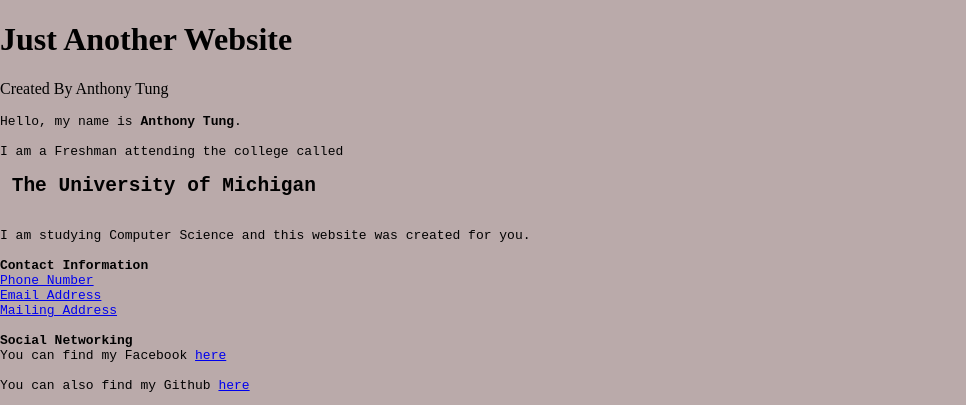
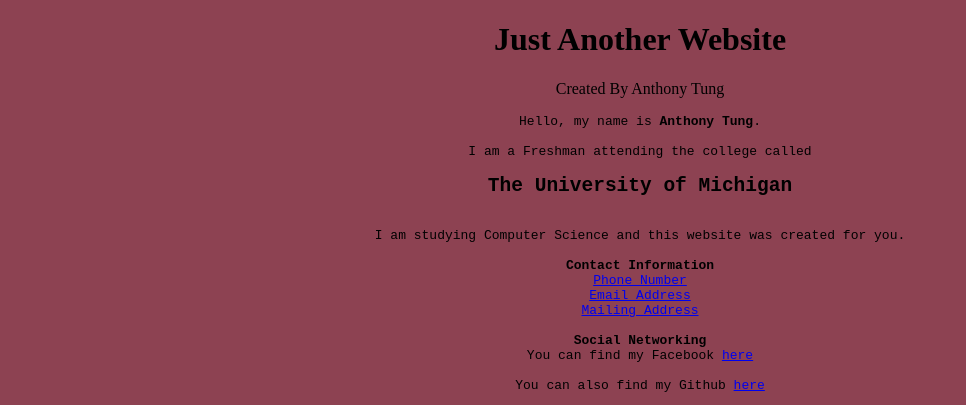
Before and after one commit to Altung/altung.github.io, a plain HTML site: page index.html in a window 1280 px wide. Shown: the top 405 px of the page, without its empty margins (0-966 px from the left). Drawn offline with Linux system fonts and the light colour scheme.

Commit message:
centered

```diff
--- a/style.css
+++ b/style.css
@@ -1,4 +1,16 @@
 html, body {
-    background-color: #baaaaa;
+    background-color: #8D4252;
     margin: 0px;
 }
+
+h1 {
+	text-align: center;
+}
+
+p {
+	text-align: center;
+}
+
+pre {
+	text-align: center;
+}
```
